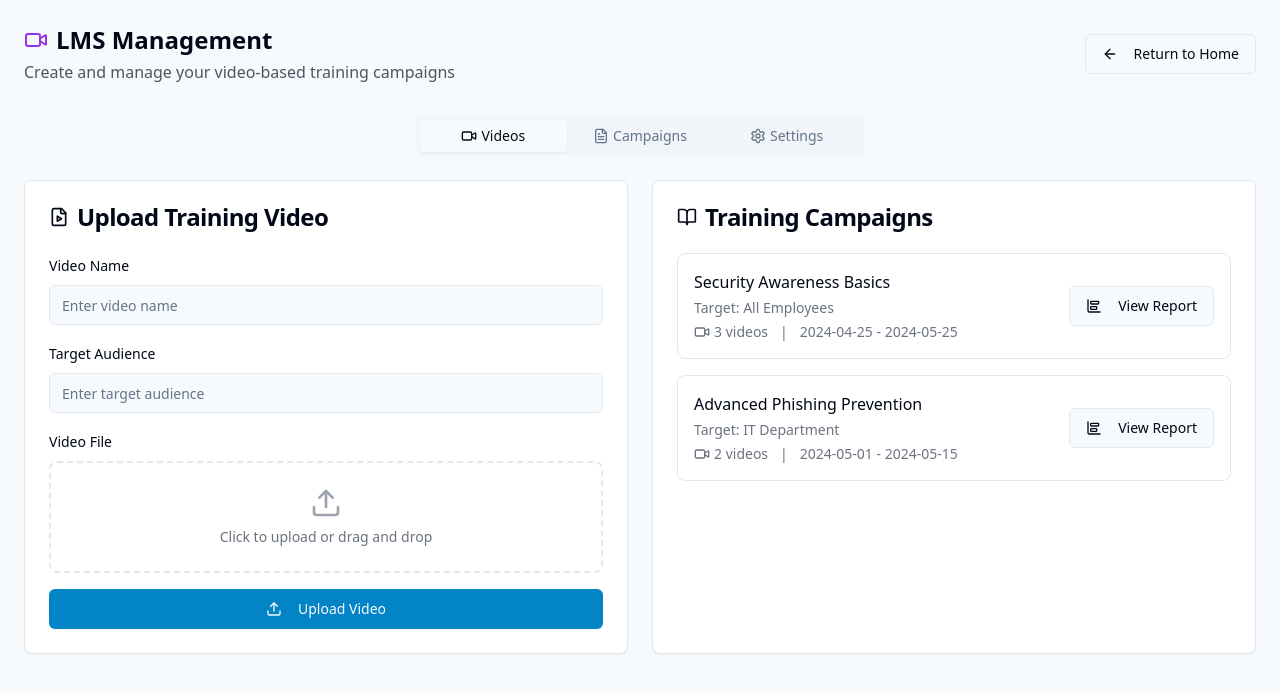
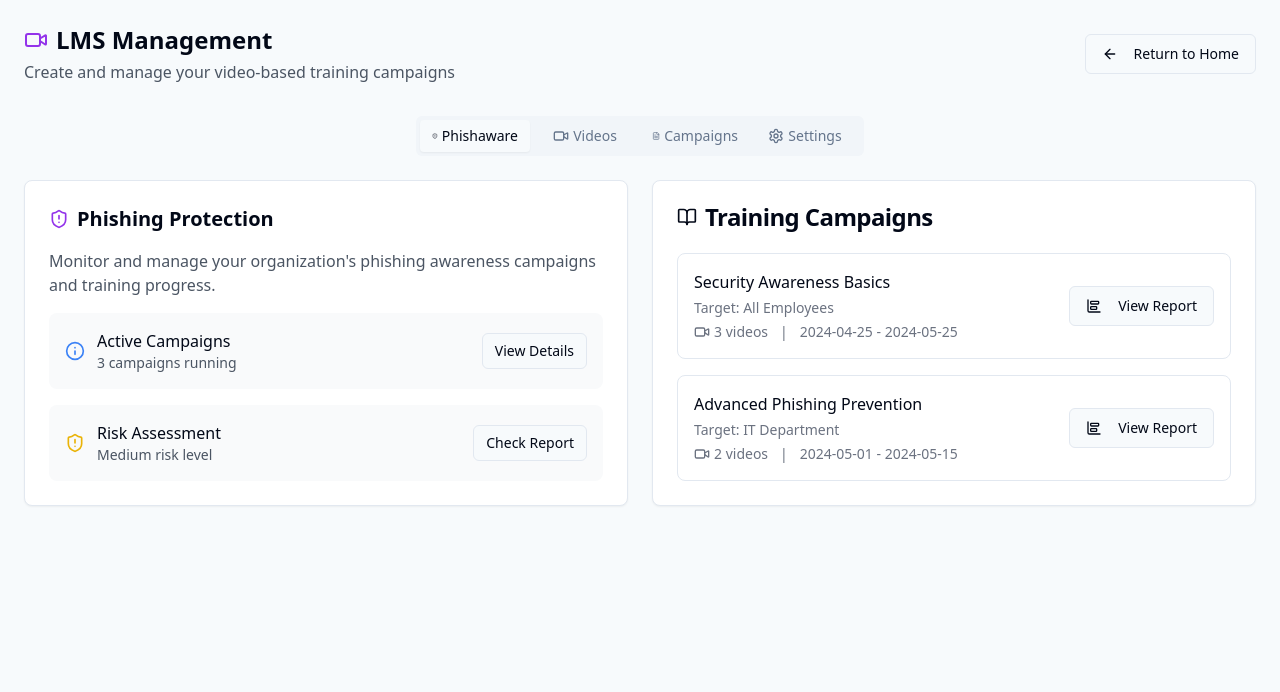
Before and after one commit to ebrahimElzook/phish-aware-academy-11, a React (Vite) app: page /lms-campaigns in a window 1280 px wide. Shown: the top 692 px of the page. Built offline with nearby package versions, Linux system fonts and the light colour scheme.

Commit message:
feat: Add phishaware section to LMS
Adds the phishaware section with tab choose in the LMS section.

```diff
--- a/src/pages/LMSCampaigns.tsx
+++ b/src/pages/LMSCampaigns.tsx
@@ -7,7 +7,7 @@ import { CampaignCreator } from '@/components/lms/CampaignCreator';
 import { Card } from '@/components/ui/card';
 import { Button } from '@/components/ui/button';
 import { Tabs, TabsContent, TabsList, TabsTrigger } from "@/components/ui/tabs";
-import { ArrowLeft, Video, FileText, Settings } from 'lucide-react';
+import { ArrowLeft, Video, FileText, Settings, ShieldAlert, Info } from 'lucide-react';
 
 const LMSCampaigns = () => {
   return (
@@ -28,8 +28,12 @@ const LMSCampaigns = () => {
         </Button>
       </div>
 
-      <Tabs defaultValue="videos" className="w-full">
-        <TabsList className="grid w-full max-w-md mx-auto mb-6 grid-cols-3">
+      <Tabs defaultValue="phishaware" className="w-full">
+        <TabsList className="grid w-full max-w-md mx-auto mb-6 grid-cols-4">
+          <TabsTrigger value="phishaware" className="flex items-center gap-1">
+            <ShieldAlert className="h-4 w-4" />
+            <span>Phishaware</span>
+          </TabsTrigger>
           <TabsTrigger value="videos" className="flex items-center gap-1">
             <Video className="h-4 w-4" />
             <span>Videos</span>
@@ -43,6 +47,41 @@ const LMSCampaigns = () => {
             <span>Settings</span>
           </TabsTrigger>
         </TabsList>
+
+        <TabsContent value="phishaware">
+          <div className="grid grid-cols-1 md:grid-cols-2 gap-6">
+            <Card className="p-6">
+              <div className="flex items-center gap-2 mb-4">
+                <ShieldAlert className="h-5 w-5 text-purple-600" />
+                <h2 className="text-xl font-semibold">Phishing Protection</h2>
+              </div>
+              <p className="text-gray-600 mb-4">Monitor and manage your organization's phishing awareness campaigns and training progress.</p>
+              <div className="space-y-4">
+                <div className="flex items-center justify-between p-4 bg-gray-50 rounded-lg">
+                  <div className="flex items-center gap-3">
+                    <Info className="h-5 w-5 text-blue-500" />
+                    <div>
+                      <p className="font-medium">Active Campaigns</p>
+                      <p className="text-sm text-gray-600">3 campaigns running</p>
+                    </div>
+                  </div>
+                  <Button variant="outline" size="sm">View Details</Button>
+                </div>
+                <div className="flex items-center justify-between p-4 bg-gray-50 rounded-lg">
+                  <div className="flex items-center gap-3">
+                    <ShieldAlert className="h-5 w-5 text-yellow-500" />
+                    <div>
+                      <p className="font-medium">Risk Assessment</p>
+                      <p className="text-sm text-gray-600">Medium risk level</p>
+                    </div>
+                  </div>
+                  <Button variant="outline" size="sm">Check Report</Button>
+                </div>
+              </div>
+            </Card>
+            <CampaignList />
+          </div>
+        </TabsContent>
 
         <TabsContent value="videos">
           <div className="grid grid-cols-1 md:grid-cols-2 gap-6">
```
